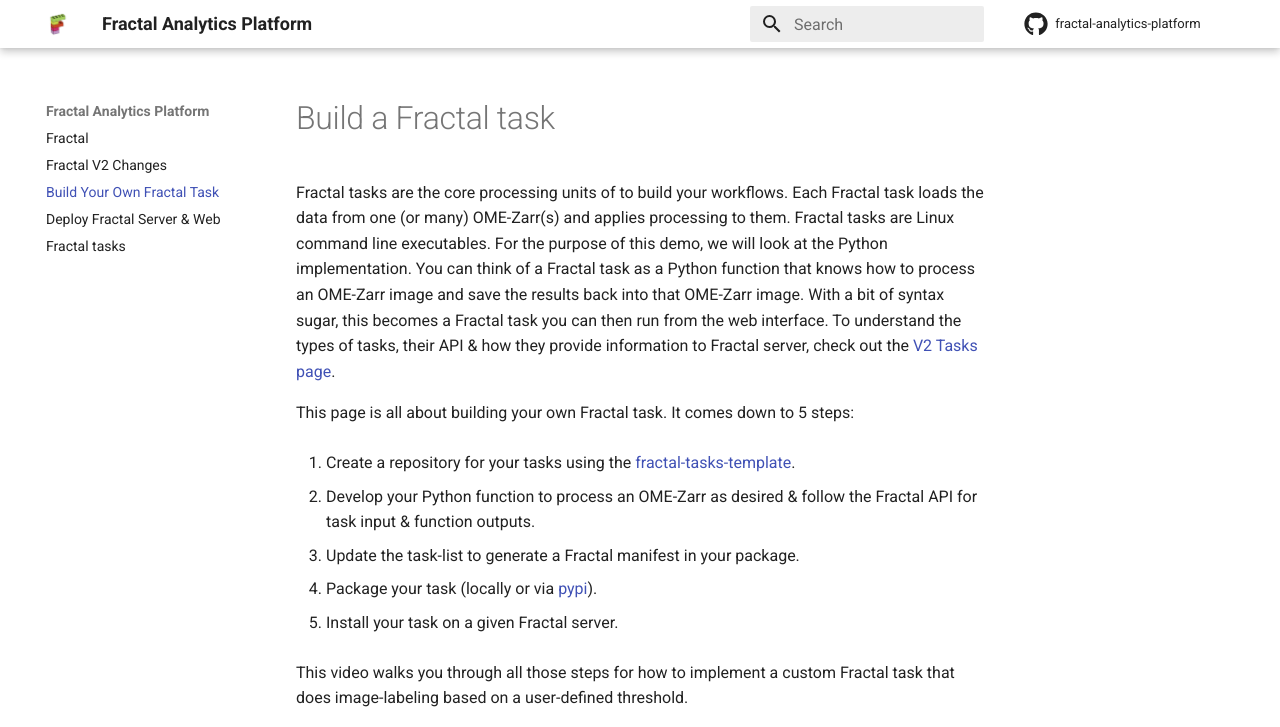
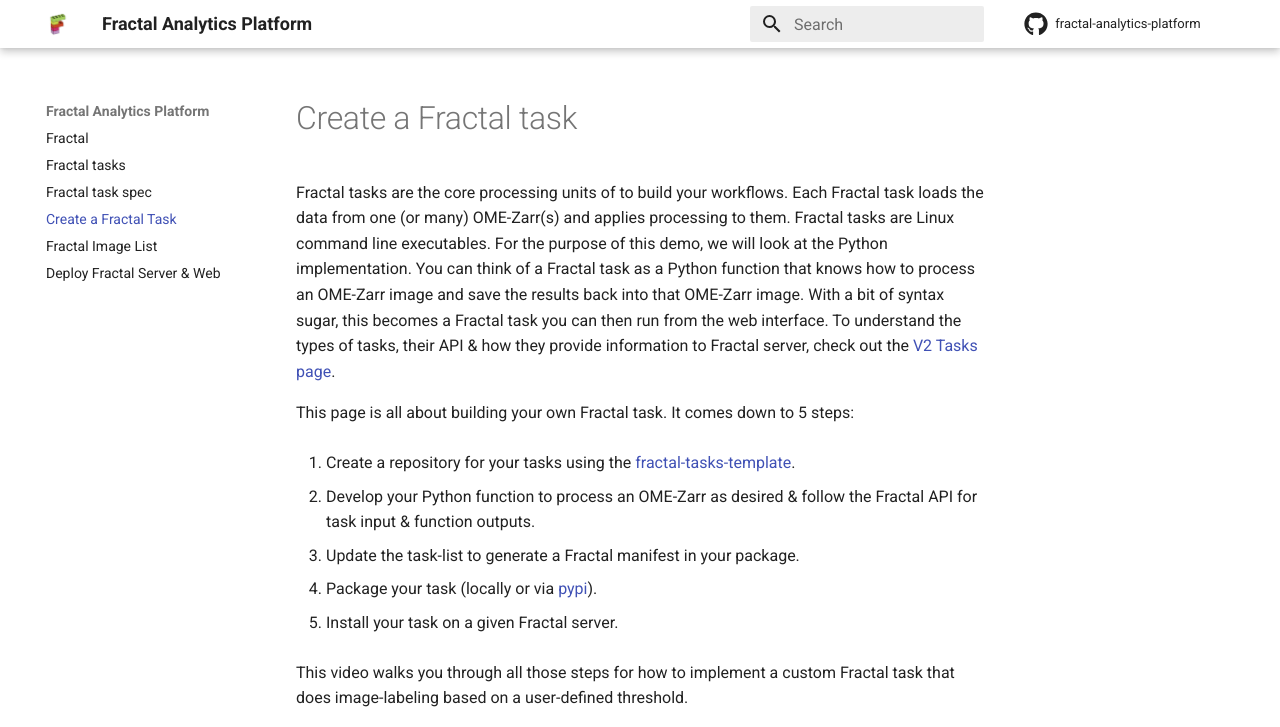
Before and after one commit to fractal-analytics-platform/fractal-analytics-platform.github.io, an MkDocs documentation site: the page built from docs/build_your_own_fractal_task.md, in a window 1280 px wide and 1247 px high. Shown: the top 727 px of the window. Built offline with MkDocs 1.6.1 and Material for MkDocs 9.7.7, drawn with Linux system fonts in a browser that asks for light colours; grey boxes are pictures that could not be loaded.

Commit message:
Fix navigation

```diff
--- a/docs/build_your_own_fractal_task.md
+++ b/docs/build_your_own_fractal_task.md
@@ -1,4 +1,4 @@
-# Build a Fractal task
+# Create a Fractal task
 
 Fractal tasks are the core processing units of to build your workflows. Each Fractal task loads the data from one (or many) OME-Zarr(s) and applies processing to them. Fractal tasks are Linux command line executables. For the purpose of this demo, we will look at the Python implementation. You can think of a Fractal task as a Python function that knows how to process an OME-Zarr image and save the results back into that OME-Zarr image. With a bit of syntax sugar, this becomes a Fractal task you can then run from the web interface. To understand the types of tasks, their API & how they provide information to Fractal server, check out the [V2 Tasks page](https://fractal-analytics-platform.github.io/version_2/tasks/).
 
--- a/mkdocs.yml
+++ b/mkdocs.yml
@@ -43,10 +43,12 @@ plugins:
 
 nav:
   - Fractal: index.md
-  - Fractal V2 Changes: version_2/
-  - Build Your Own Fractal Task: build_your_own_fractal_task.md
+  - Fractal tasks: fractal_tasks.md
+  - Fractal task spec: task_spec.md
+  - Create a Fractal Task: build_your_own_fractal_task.md
+  - Fractal Image List: image_list.md
   - Deploy Fractal Server & Web: run_fractal.md
-  - Fractal tasks: fractal_tasks.md
+
 
 # Include some page, without including them in the ToC
 # not_in_nav: something.md
```
